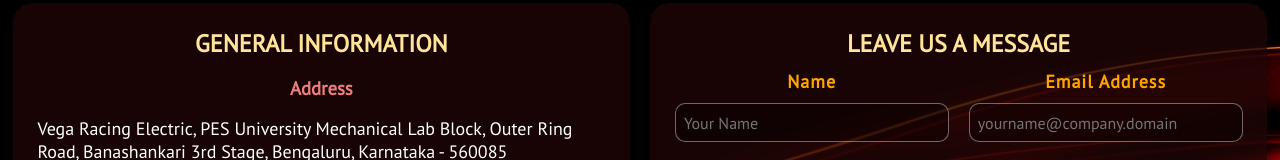
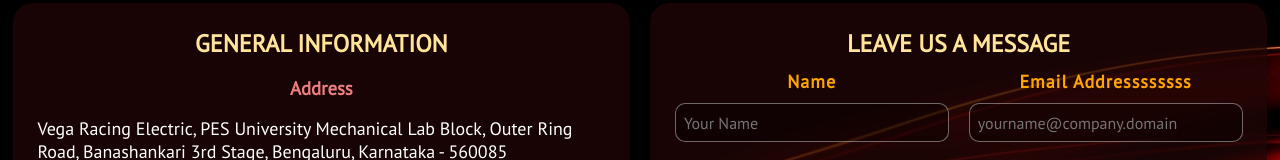
Before and after one commit to Vega-Racing-Electric/Website, a React (Create React App) app: page /contact-us in a window 1280 px wide. Shown: the part 167-327 px from the top of the page. Built offline with nearby package versions, Linux system fonts and the light colour scheme.

Commit message:
Teaching git

```diff
--- a/src/components/pages/Contact.js
+++ b/src/components/pages/Contact.js
@@ -116,7 +116,7 @@
             </p>
 
             <p id="info-heading">
-              <label htmlFor="email">Email Address</label>
+              <label htmlFor="email">Email Addressssssss</label>
               <input
                 type="email"
                 id="email"
```
